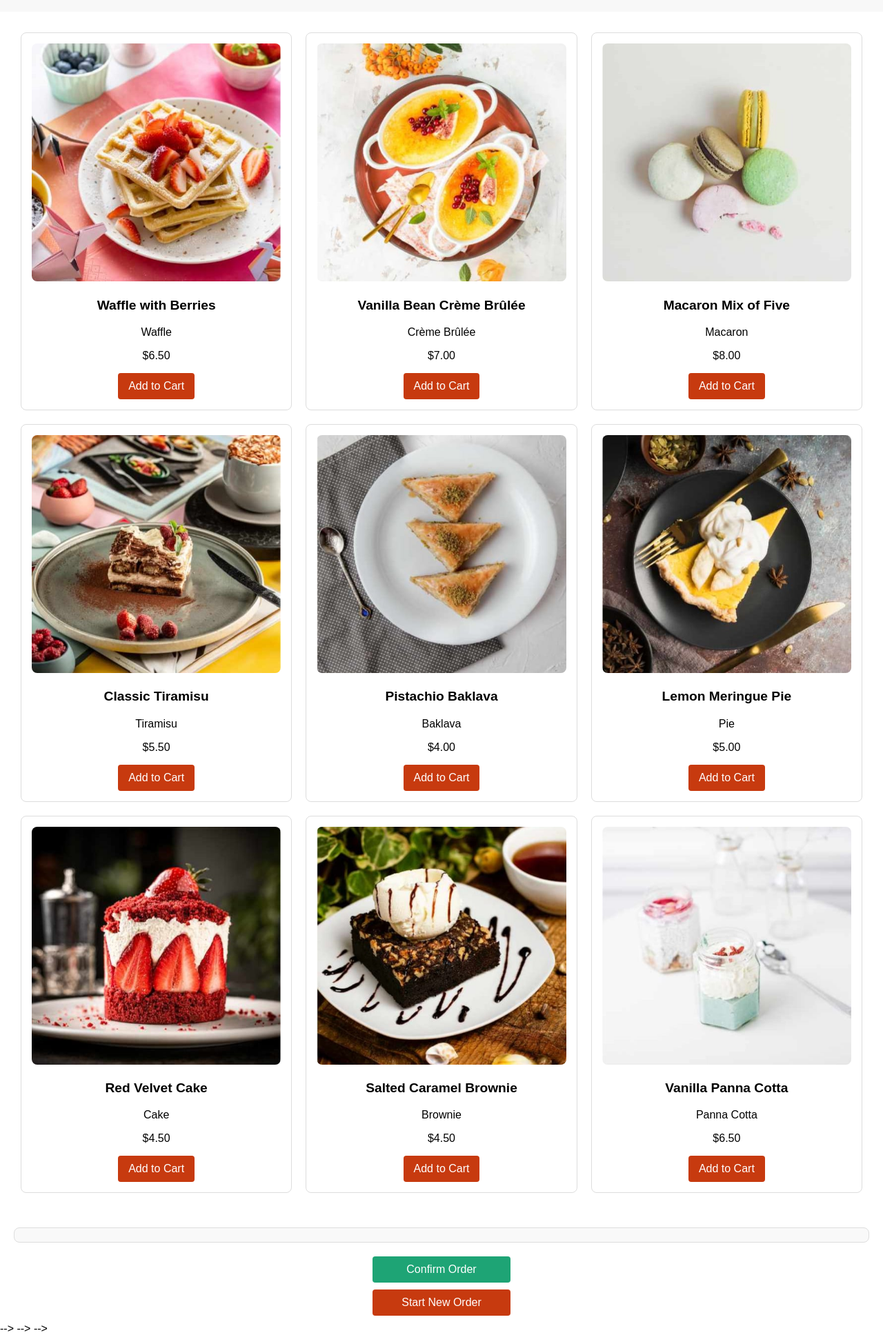
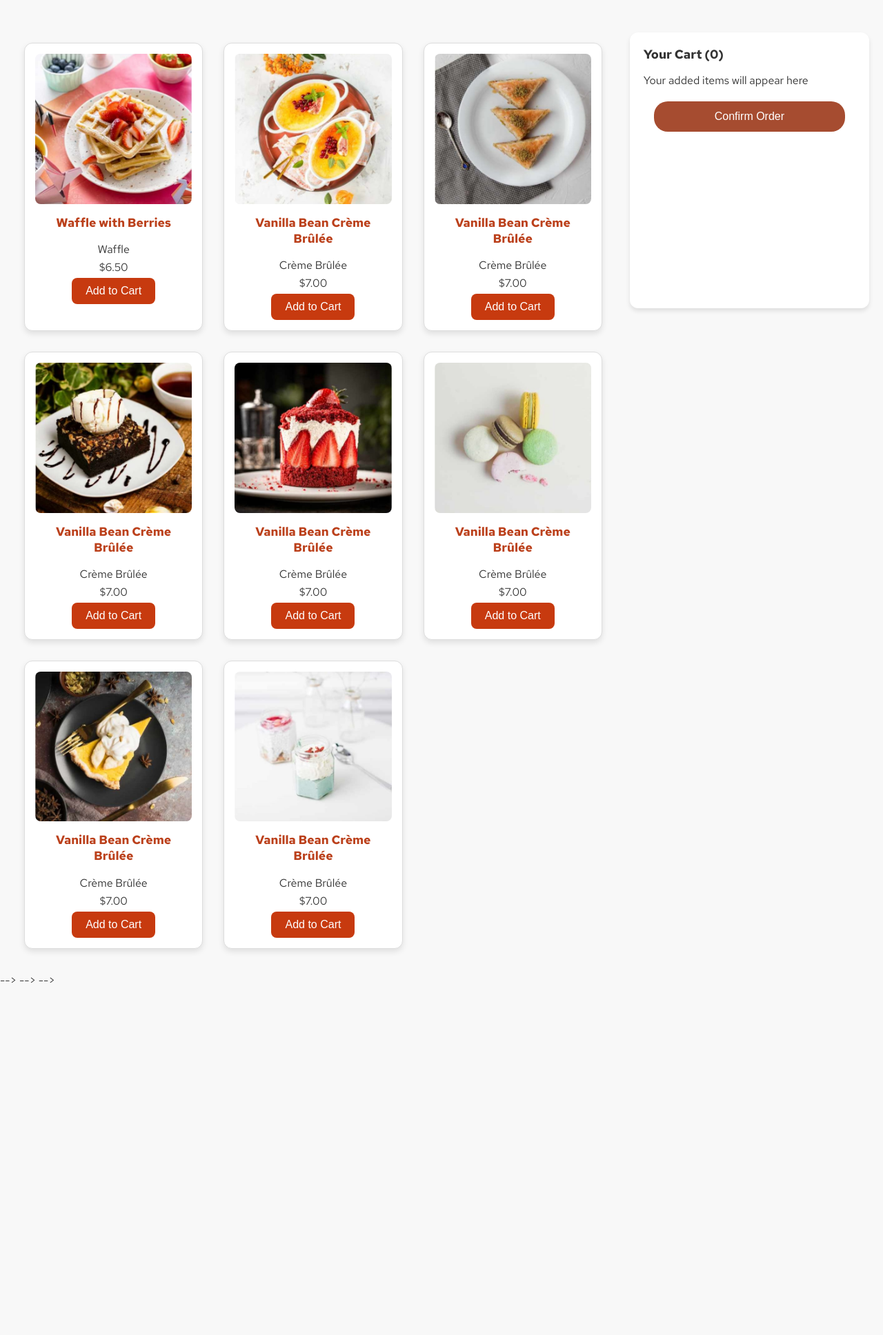
Before and after one commit to AchrfJR/product-list-cart, a plain HTML site: page index.html in a window 1280 px wide. Shown: the part 141-2077 px from the top of the page at 69% size. After the commit the page ends 1573 px from the top, so only its background shows below. Drawn offline with Linux system fonts and the light colour scheme; a web font is replaced by a local one.

Commit message:
make changes in cart card and js logic and remove start order button

```diff
--- a/index.html
+++ b/index.html
@@ -9,10 +9,7 @@
 </head>
 <body>
     <header>
-        <h1>Product List</h1>
-        <div class="cart">
-            <button id="cart-button">Cart (<span id="cart-count">0</span>)</button>
-        </div>
+        <h1>Desserts</h1>
     </header>
     <main>
         <div id="product-list" class="product-list">
@@ -31,63 +28,87 @@
                 <p>$7.00</p>
                 <button onclick="addToCart('Vanilla Bean Crème Brûlée', 7.00)">Add to Cart</button>
             </div>
+
             <div class="product-item">
-                <img src="./assets/images/image-macaron-desktop.jpg" alt="Macaron Mix of Five">
-                <h3>Macaron Mix of Five</h3>
-                <p>Macaron</p>
-                <p>$8.00</p>
-                <button onclick="addToCart('Macaron Mix of Five', 8.00)">Add to Cart</button>
+                <img src="./assets/images/image-baklava-desktop.jpg" alt="baklava Bean Crème Brûlée">
+                <h3>Vanilla Bean Crème Brûlée</h3>
+                <p>Crème Brûlée</p>
+                <p>$7.00</p>
+                <button onclick="addToCart('baklava Bean Crème Brûlée', 10.00)">Add to Cart</button>
             </div>
+
             <div class="product-item">
-                <img src="./assets/images/image-tiramisu-desktop.jpg" alt="Classic Tiramisu">
-                <h3>Classic Tiramisu</h3>
-                <p>Tiramisu</p>
-                <p>$5.50</p>
-                <button onclick="addToCart('Classic Tiramisu', 5.50)">Add to Cart</button>
+                <img src="./assets/images/image-brownie-desktop.jpg" alt="Vanilla Bean brownie">
+                <h3>Vanilla Bean Crème Brûlée</h3>
+                <p>Crème Brûlée</p>
+                <p>$7.00</p>
+                <button onclick="addToCart('Vanilla Bean brownie', 8.00)">Add to Cart</button>
             </div>
+
             <div class="product-item">
-                <img src="./assets/images/image-baklava-desktop.jpg" alt="Pistachio Baklava">
-                <h3>Pistachio Baklava</h3>
-                <p>Baklava</p>
-                <p>$4.00</p>
-                <button onclick="addToCart('Pistachio Baklava', 4.00)">Add to Cart</button>
+                <img src="./assets/images/image-cake-desktop.jpg" alt="Cake Crème Brûlée">
+                <h3>Vanilla Bean Crème Brûlée</h3>
+                <p>Crème Brûlée</p>
+                <p>$7.00</p>
+                <button onclick="addToCart('Cake Crème Brûlée', 11.00)">Add to Cart</button>
             </div>
+
             <div class="product-item">
-                <img src="./assets/images/image-meringue-desktop.jpg" alt="Lemon Meringue Pie">
-                <h3>Lemon Meringue Pie</h3>
-                <p>Pie</p>
-                <p>$5.00</p>
-                <button onclick="addToCart('Lemon Meringue Pie', 5.00)">Add to Cart</button>
+                <img src="./assets/images/image-macaron-desktop.jpg" alt="Vanilla Macaron">
+                <h3>Vanilla Bean Crème Brûlée</h3>
+                <p>Crème Brûlée</p>
+                <p>$7.00</p>
+                <button onclick="addToCart('Vanilla Macaron', 5.00)">Add to Cart</button>
             </div>
+
             <div class="product-item">
-                <img src="./assets/images/image-cake-desktop.jpg" alt="Red Velvet Cake">
-                <h3>Red Velvet Cake</h3>
-                <p>Cake</p>
-                <p>$4.50</p>
-                <button onclick="addToCart('Red Velvet Cake', 4.50)">Add to Cart</button>
+                <img src="./assets/images/image-meringue-desktop.jpg" alt="Meringue Crème Brûlée">
+                <h3>Vanilla Bean Crème Brûlée</h3>
+                <p>Crème Brûlée</p>
+                <p>$7.00</p>
+                <button onclick="addToCart('Meringue Crème Brûlée', 4.00)">Add to Cart</button>
             </div>
+
             <div class="product-item">
-                <img src="./assets/images/image-brownie-desktop.jpg" alt="Salted Caramel Brownie">
-                <h3>Salted Caramel Brownie</h3>
-                <p>Brownie</p>
-                <p>$4.50</p>
-                <button onclick="addToCart('Salted Caramel Brownie', 4.50)">Add to Cart</button>
+                <img src="./assets/images/image-panna-cotta-desktop.jpg" alt="Panna Cotta">
+                <h3>Vanilla Bean Crème Brûlée</h3>
+                <p>Crème Brûlée</p>
+                <p>$7.00</p>
+                <button onclick="addToCart('Panna Cotta', 7.00)">Add to Cart</button>
             </div>
-            <div class="product-item">
-                <img src="./assets/images/image-panna-cotta-desktop.jpg" alt="Vanilla Panna Cotta">
-                <h3>Vanilla Panna Cotta</h3>
-                <p>Panna Cotta</p>
-                <p>$6.50</p>
-                <button onclick="addToCart('Vanilla Panna Cotta', 6.50)">Add to Cart</button>
+
+
+
+        </div>
+
+        <!-- Cart Section -->
+        <div class="cart">
+            <div class="cart-header">Your Cart (<span id="cart-count">0</span>)</div>
+            <div id="cart-items" class="cart-items">
+                <p>Your added items will appear here</p>
             </div>
+            <button id="confirm-order" class="confirm-order" onclick="confirmOrder()">Confirm Order</button>
         </div>
-        <div id="cart-items" class="cart-items"></div>
-        <button id="confirm-order" class="confirm-order">Confirm Order</button>
-        <button id="start-new-order" class="start-new-order">Start New Order</button>
+
     </main>
+
+    <!-- Order Confirmation Modal -->
+    <!-- Order Confirmation Modal -->
+    <div id="order-confirmation-modal" class="modal">
+        <div class="modal-content">
+            <h3>Order Confirmed!</h3>
+            <p>We hope you enjoy your food!</p>
+            <div id="order-summary">
+                <!-- Order summary will appear here -->
+            </div>
+            <button onclick="closeModal()">Close</button>
+        </div>
+    </div>
+
     <script src="script.js"></script>
 </body>
 </html>
+
 
 
 
--- a/main.css
+++ b/main.css
@@ -1,19 +1,21 @@
 @font-face {
     font-family: 'Red Hat Text';
-    src: url('/path-to-your-fonts/RedHatText-VariableFont_wght.ttf') format('truetype');
+    src: url('/assets/fonts/RedHatText-VariableFont_wght.ttf') format('truetype');
     font-weight: 100 900;
     font-style: normal;
 }
 
 @font-face {
     font-family: 'Red Hat Text';
-    src: url('/path-to-your-fonts/RedHatText-Italic-VariableFont_wght.ttf') format('truetype');
+    src: url('/assets/fonts/RedHatText-Italic-VariableFont_wght.ttf') format('truetype');
     font-weight: 100 900;
     font-style: italic;
 }
 
 body {
     font-family: 'Red Hat Text', sans-serif;
+    background-color: #f8f8f8;
+    color: #333;
     margin: 0;
     padding: 0;
 }
@@ -26,32 +28,34 @@ header {
     background-color: #f8f8f8;
     padding: 20px;
     text-align: center;
+    font-size: 1.5em;
+    font-weight: bold;
+    color: hsl(14, 75%, 42%);
 }
 
-.cart {
-    margin-top: 10px;
+main {
+    display: flex;
+    justify-content: space-between;
+    padding: 20px;
 }
 
 .product-list {
     display: flex;
     flex-wrap: wrap;
-    justify-content: space-between; /* Ensure even spacing */
-    padding: 20px;
+    justify-content: flex-start;
+    width: 70%;
 }
 
 .product-item {
     background: #fff;
     border: 1px solid #ddd;
-    border-radius: 8px;
-    margin: 10px;
+    border-radius: 12px;
+    margin: 15px;
     padding: 15px;
     text-align: center;
-    width: calc(33.33% - 20px); /* Three images per row */
-    transition: transform 0.2s;
-}
-
-.product-item:hover {
-    transform: scale(1.05);
+    width: calc(33.33% - 30px); /* Three cards per row */
+    transition: transform 0.2s, box-shadow 0.2s;
+    box-shadow: 0 4px 8px rgba(0, 0, 0, 0.1);
 }
 
 .product-item img {
@@ -60,71 +64,160 @@ header {
     border-radius: 8px;
 }
 
-h3 {
-    font-size: 1.2em;
+.product-item:hover {
+    transform: scale(1.05);
+    box-shadow: 0 6px 12px rgba(0, 0, 0, 0.2);
+}
+
+.product-item h3 {
+    font-size: 1.1em;
+    margin-top: 10px;
+    color: hsl(14, 75%, 42%)
+}
+
+.product-item p {
+    margin: 5px 0;
 }
 
 button {
     background-color: hsl(14, 86%, 42%);
     color: white;
     border: none;
-    padding: 10px 15px;
+    padding: 10px 20px;
     cursor: pointer;
-    border-radius: 4px;
+    border-radius: 8px;
     font-size: 1em;
-    transition: background-color 0.3s;
+    transition: background-color 0.3s, transform 0.2s;
 }
 
 button:hover {
-    background-color: hsl(14, 86%, 35%);
+    background-color: hsl(14, 75%, 42%);
+    transform: scale(1.05);
+}
+
+/* Cart Section */
+.cart {
+    position: relative; /* Changed to keep the cart alongside the products */
+    width: 28%; /* Takes up 28% of the width to sit alongside the product list */
+    max-height: 400px; /* Set a maximum height */
+    background-color: white;
+    border-radius: 12px;
+    box-shadow: 0 4px 6px rgba(0, 0, 0, 0.1);
+    padding: 20px;
+    overflow-y: auto; /* Enable scrolling if the content exceeds the height */
+}
+
+.cart-header {
+    font-weight: bold;
+    font-size: 18px;
+    margin-bottom: 10px;
 }
 
 .cart-items {
-    margin: 20px;
-    padding: 10px;
-    border: 1px solid #ddd;
-    border-radius: 8px;
-    background: #f9f9f9;
+    margin-bottom: 20px;
 }
 
-.cart-items div {
-    margin: 5px 0;
-}
-
-.confirm-order, .start-new-order {
+.confirm-order {
     display: block;
+    width: 90%;
+    background-color: hsl(14, 55%, 42%);
+    /*Buttoncolor*/color: white;
+    border: none;
+    border-radius: 20px 20px 20px 20px;
+    cursor: pointer;
     margin: 10px auto;
-    padding: 10px;
-    background-color: hsl(159, 69%, 38%);
-    color: white;
-    border: none;
-    border-radius: 4px;
-    font-size: 1em;
-    width: 200px;
-    transition: background-color 0.3s;
+    /*Centerhorizontally*/
+    text-align: center;
+    padding: 13px;
 }
 
 .confirm-order:hover {
-    background-color: hsl(159, 69%, 30%);
+    background-color: #45a049;
+    transform: scale(1.05);
+}
+
+
+.confirm-order:hover, .start-new-order:hover {
+    background-color: hsl(14, 75%, 42%);
+    transform: scale(1.05);
+}
+
+.cart-items .remove-item {
+    background-color: #ff4d4d; /* Red background for the Remove button */
+    margin-top: 10px;
+    cursor: pointer;
+}
+
+.confirm-order:hover {
+    background-color: hsl(14, 75%, 42%);
+    transform: scale(1.05);
 }
 
 .start-new-order {
-    background-color: hsl(14, 86%, 42%);
+    background-color: hsl(14, 75%, 42%)
+    margin-top: 10px;
 }
 
 .start-new-order:hover {
-    background-color: hsl(14, 86%, 35%);
+    background-color: hsl(14, 75%, 42%)
+    transform: scale(1.05);
+}
+
+/* Modal for Order Confirmation */
+.modal {
+    display: none;
+    position: fixed;
+    z-index: 1000;
+    left: 0;
+    top: 0;
+    width: 100%;
+    height: 100%;
+    background: rgba(0, 0, 0, 0.5);
+    justify-content: center;
+    align-items: center;
+}
+
+.modal-content {
+    background: white;
+    padding: 20px;
+    border-radius: 12px;
+    width: 400px;
+    text-align: center;
+}
+
+.modal-content h3 {
+    font-size: 1.5em;
+    color: hsl(159, 69%, 38%);
+}
+
+.modal-content button {
+    background-color: hsl(14, 75%, 42%)
+    margin-top: 20px;
 }
 
 /* Responsive Styles */
 @media (max-width: 768px) {
+    main {
+        flex-direction: column;
+    }
+
+    .product-list {
+        width: 100%;
+    }
+
+    .cart {
+        width: 100%;
+        margin-top: 20px;
+        max-height: unset; /* Remove the height limit for smaller screens */
+    }
+
     .product-item {
-        width: calc(50% - 20px); /* Two images per row on medium screens */
+        width: calc(50% - 20px); /* Two images per row */
     }
 }
 
 @media (max-width: 480px) {
     .product-item {
-        width: 100%; /* One image per row on small screens */
+        width: 100%; /* One image per row */
     }
 }
--- a/script.js
+++ b/script.js
@@ -1,30 +1,71 @@
 let cart = [];
 
-function addToCart(name, price) {
-    cart.push({ name, price });
-    document.getElementById('cart-count').innerText = cart.length;
-    renderCart();
+function addToCart(productName, price) {
+    // Check if the product is already in the cart
+    const productExists = cart.find(item => item.name === productName);
+    if (productExists) {
+        productExists.quantity += 1;
+    } else {
+        cart.push({ name: productName, price: price, quantity: 1 });
+    }
+
+    updateCart();
 }
 
-function renderCart() {
-    const cartItems = document.getElementById('cart-items');
-    cartItems.innerHTML = '';
+function removeFromCart(productName) {
+    // Remove the product from the cart
+    cart = cart.filter(item => item.name !== productName);
+    updateCart();
+}
+
+function updateCart() {
+    const cartItemsElement = document.getElementById('cart-items');
+    const cartCountElement = document.getElementById('cart-count');
+
+    // Update cart count
+    cartCountElement.innerText = cart.length;
+
+    // Clear the current cart
+    cartItemsElement.innerHTML = '';
+
+    if (cart.length === 0) {
+        cartItemsElement.innerHTML = '<p>Your added items will appear here</p>';
+        return;
+    }
+
+    // Add updated cart items
     cart.forEach(item => {
         const cartItem = document.createElement('div');
-        cartItem.textContent = item.name + " - $" + item.price.toFixed(2);
-        cartItems.appendChild(cartItem);
+        cartItem.classList.add('cart-item');
+        cartItem.innerHTML = `
+            <p>${item.name} - $${item.price} (x${item.quantity})</p>
+            <button class="remove-item" onclick="removeFromCart('${item.name}')">Remove</button>
+        `;
+        cartItemsElement.appendChild(cartItem);
     });
 }
 
-document.getElementById('confirm-order').addEventListener('click', () => {
-    alert('Order confirmed!');
+function confirmOrder() {
+    const modal = document.getElementById('order-confirmation-modal');
+    const orderSummaryElement = document.getElementById('order-summary');
+    orderSummaryElement.innerHTML = '';
+
+    // Add the items to the order summary
+    cart.forEach(item => {
+        const summaryItem = document.createElement('p');
+        summaryItem.textContent = `${item.name} - $${item.price} (x${item.quantity})`;
+        orderSummaryElement.appendChild(summaryItem);
+    });
+
+    // Show the modal
+    modal.style.display = 'flex';
+
+    // Empty the cart after confirming the order
     cart = [];
-    renderCart();
-    document.getElementById('cart-count').innerText = cart.length;
-});
+    updateCart();
+}
 
-document.getElementById('start-new-order').addEventListener('click', () => {
-    cart = [];
-    renderCart();
-    document.getElementById('cart-count').innerText = cart.length;
-});
+function closeModal() {
+    const modal = document.getElementById('order-confirmation-modal');
+    modal.style.display = 'none';
+}
```
